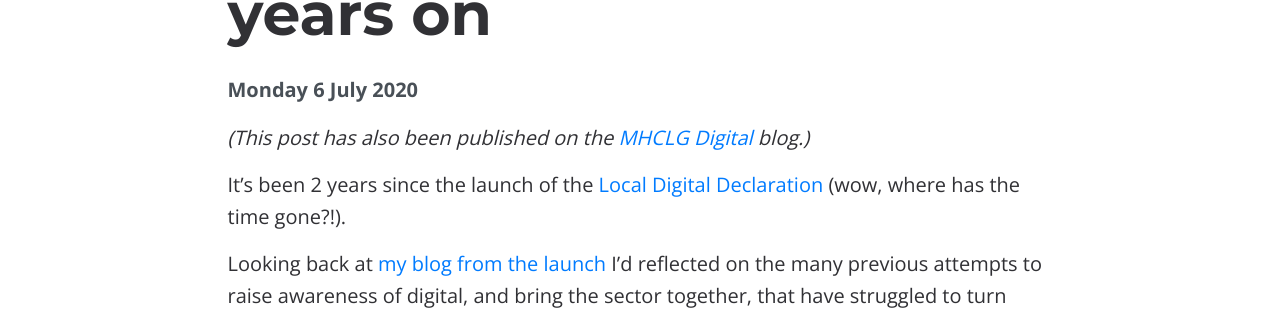
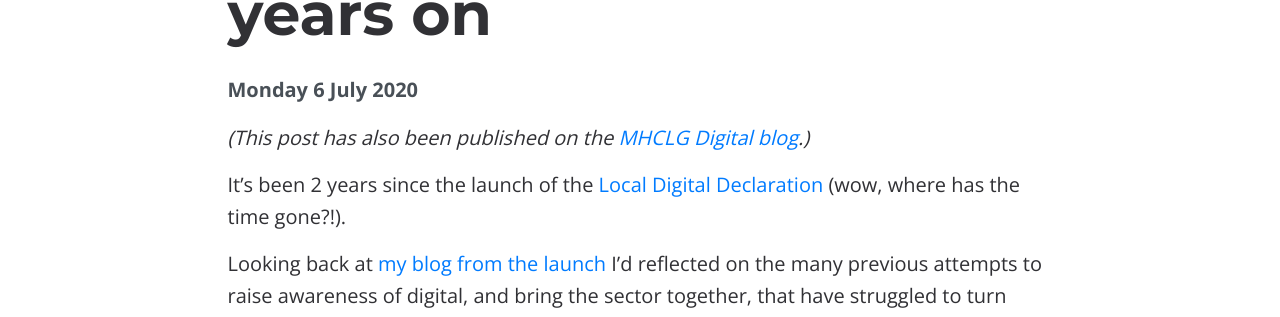
Before and after one commit to BforBen/bforben.github.io, a Jekyll site: the page built from _posts/2020-07-04-local-digital-declaration-2-years-on.md, in a window 1280 px wide. Shown: the part 227-544 px from the top of the page. Built offline with Jekyll 4.4.1, drawn with Linux system fonts in a browser that asks for light colours; comment, search, counter and statistics services are not loaded.

```diff
--- a/_posts/2020-07-04-local-digital-declaration-2-years-on.md
+++ b/_posts/2020-07-04-local-digital-declaration-2-years-on.md
@@ -5,7 +5,7 @@ categories:
 - local gov
 ---
 
-_(This post has also been published on the [MHCLG Digital](https://mhclgdigital.blog.gov.uk/2020/07/06/celebrating-two-years-of-the-local-digital-declaration/) blog.)_
+_(This post has also been published on the [MHCLG Digital blog](https://mhclgdigital.blog.gov.uk/2020/07/06/celebrating-two-years-of-the-local-digital-declaration/).)_
 
 It's been 2 years since the launch of the [Local Digital Declaration](https://www.localdigital.gov.uk/declaration/) (wow, where has the time gone?!).
 
```
